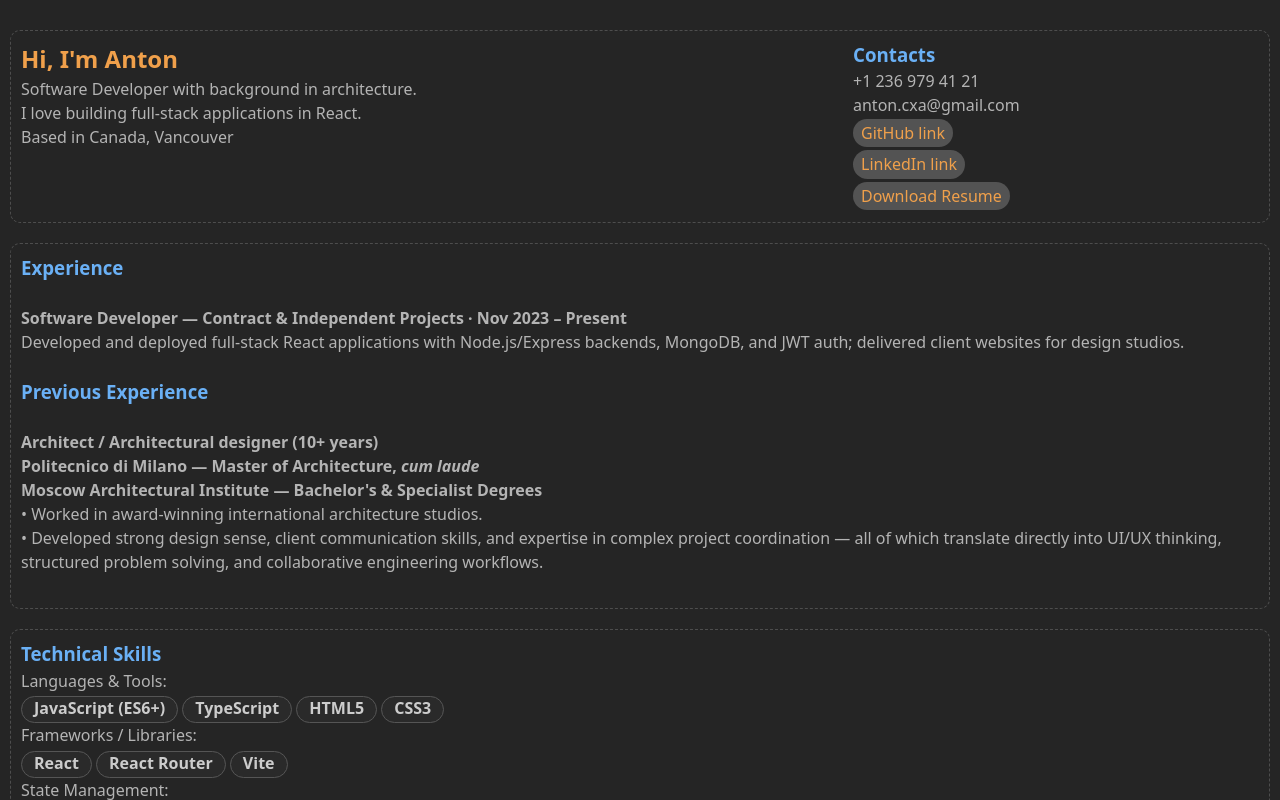
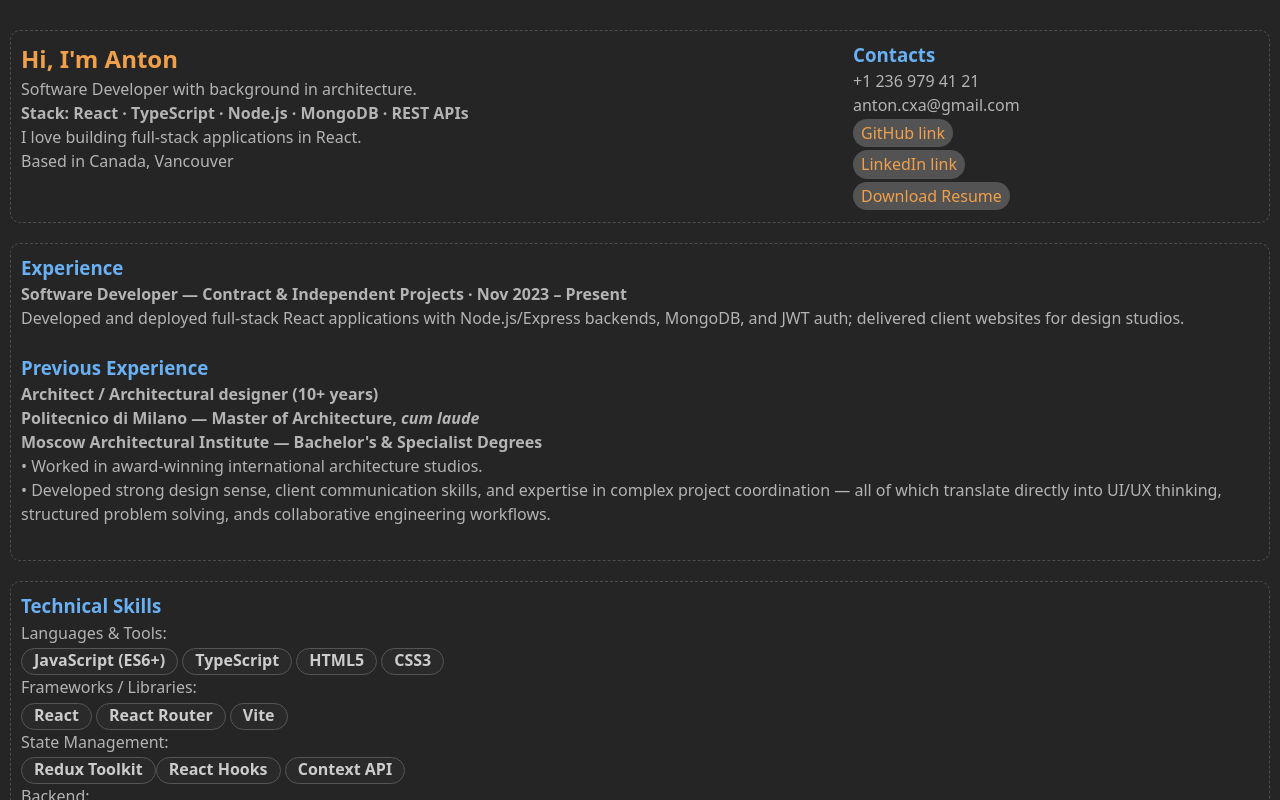
Before and after one commit to Anty-Anty/AK, a React (Vite) app: page / in a window 1280 px wide. Shown: the top 800 px of the page. Built offline with nearby package versions, Linux system fonts and the light colour scheme.

Commit message:
Update Tech stack, resume, hero section

```diff
--- a/src/pages/MainPage.jsx
+++ b/src/pages/MainPage.jsx
@@ -63,7 +63,10 @@ const MainPage = () => {
             </h2>
             <p>
               Software Developer with background in architecture.
-              <br />I love building full-stack applications in React.<br />
+            </p>
+            <h4>Stack: React · TypeScript · Node.js · MongoDB · REST APIs</h4>
+            <p>
+              I love building full-stack applications in React.<br />
               Based in Canada, Vancouver
             </p>
           </div>
@@ -114,7 +117,6 @@ const MainPage = () => {
         <h3>
           <span className="blue">Experience</span>
         </h3>
-        <br />
         <h4>Software Developer — Contract & Independent Projects · Nov 2023 – Present</h4>
         <p>
           Developed and deployed full-stack React applications with Node.js/Express backends, MongoDB, and JWT auth; delivered client websites for design studios.
@@ -123,7 +125,6 @@ const MainPage = () => {
         <h3>
           <span className="blue">Previous Experience</span>
         </h3>
-        <br />
         <h4>Architect / Architectural designer (10+ years)</h4>
         <h4>Politecnico di Milano — Master of Architecture, <em>cum laude</em></h4>
         <h4>Moscow Architectural Institute — Bachelor's & Specialist Degrees</h4>
@@ -131,7 +132,7 @@ const MainPage = () => {
           • Worked in award-winning international architecture studios. <br />•
           Developed strong design sense, client communication skills, and
           expertise in complex project coordination — all of which translate
-          directly into UI/UX thinking, structured problem solving, and
+          directly into UI/UX thinking, structured problem solving, ands
           collaborative engineering workflows.
         </p>
         <br />
@@ -162,7 +163,7 @@ const MainPage = () => {
           State Management:
           <br />
           <strong>
-            <span className="white chip">React Hooks</span> <span className="white chip">Context API</span>
+            <span className="white chip">Redux Toolkit</span><span className="white chip">React Hooks</span> <span className="white chip">Context API</span>
           </strong>
           <br />
           Backend:
```
Also changed, not shown: 1 other file (tests, documents, lock files or other folders).
